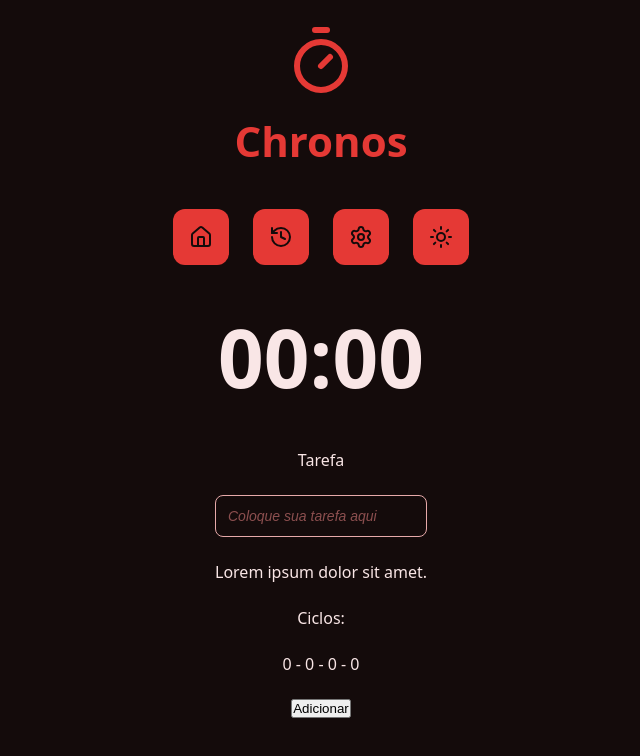
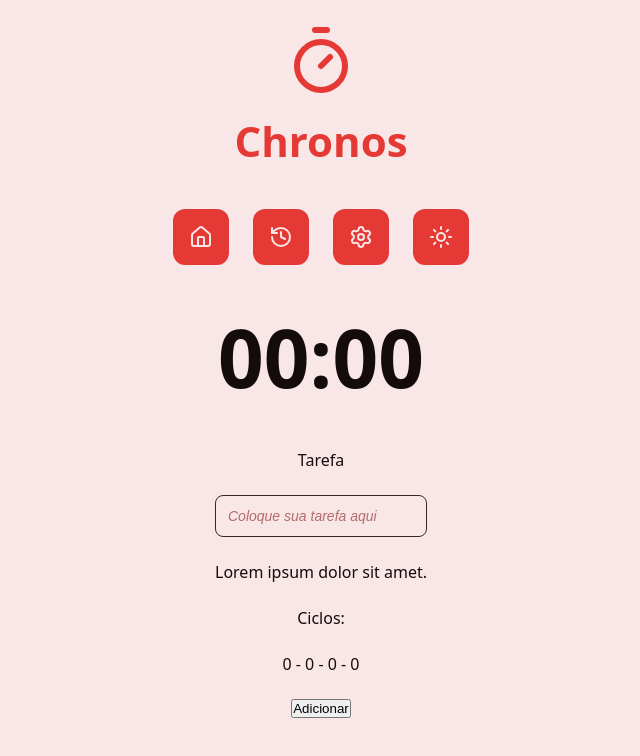
Before and after one commit to patrikrufino/chronos-pomodoro, a React (Vite) app: page / in a window 1280 px wide. Both pictures are taken after a click on the link 760 px from the left and 237 px from the top of the page. Shown: the top 756 px of the page, without its empty margins (319-959 px from the left). Built offline with nearby package versions, Linux system fonts and the light colour scheme.

Commit message:
✨ (Feat): Implementa troca entre temas - Implementa a troca entre o tema dark e o tema light ao clicar no botão correspondente do menu

```diff
--- a/src/components/Menu/index.tsx
+++ b/src/components/Menu/index.tsx
@@ -1,21 +1,73 @@
-import { HistoryIcon, HomeIcon, SettingsIcon, SunIcon } from "lucide-react";
+import {
+  HistoryIcon,
+  HomeIcon,
+  SettingsIcon,
+  SunIcon,
+  MoonIcon,
+} from "lucide-react";
 import styles from "./styles.module.css";
+import type { AvaliableThemes } from "../../types/AvaliableThemes";
+import { useState, useEffect } from "react";
 
 export function Menu() {
+  const [theme, setTheme] = useState<AvaliableThemes>(() => {
+    const storedTheme =
+      (localStorage.getItem("theme") as AvaliableThemes) || "dark";
+    return storedTheme;
+  });
+
+  useEffect(() => {
+    document.documentElement.setAttribute("data-theme", theme);
+    localStorage.setItem("theme", theme);
+  }, [theme]);
+
+  const actualThemeIcon = {
+    dark: <MoonIcon />,
+    light: <SunIcon />,
+  };
+
+  function handleToggleTheme(
+    event: React.MouseEvent<HTMLAnchorElement, MouseEvent>
+  ) {
+    event.preventDefault();
+    const newTheme = theme === "light" ? "dark" : "light";
+    setTheme(newTheme);
+  }
   return (
     <>
-      <nav className={styles.menu}>
-        <a className={styles.menuLink} href="#">
+      <nav className={styles.menu} aria-label="Menu principal">
+        <a
+          className={styles.menuLink}
+          href="#"
+          aria-label="Início"
+          title="Início"
+        >
           <HomeIcon />
         </a>
-        <a className={styles.menuLink} href="#">
+        <a
+          className={styles.menuLink}
+          href="#"
+          aria-label="Histórico"
+          title="Histórico"
+        >
           <HistoryIcon />
         </a>
-        <a className={styles.menuLink} href="#">
+        <a
+          className={styles.menuLink}
+          href="#"
+          aria-label="Configurações"
+          title="Configurações"
+        >
           <SettingsIcon />
         </a>
-        <a className={styles.menuLink} href="#">
-          <SunIcon />
+        <a
+          className={styles.menuLink}
+          href="#"
+          onClick={handleToggleTheme}
+          aria-label="Alternar tema"
+          title="Alternar tema"
+        >
+          {actualThemeIcon[theme]}
         </a>
       </nav>
     </>
--- a/src/styles/theme.css
+++ b/src/styles/theme.css
@@ -1,5 +1,5 @@
 :root {
-  --gray-100: #f9e6e6; /* Branco levemente avermelhado */
+  --gray-100: #f9e6e6;
   --gray-200: #f2cdcd;
   --gray-300: #e6a9a9;
   --gray-400: #b36b6b;
@@ -9,9 +9,9 @@
   --gray-800: #291717;
   --gray-900: #140b0b;
 
-  --primary-light: #ff867c; /* Tomate claro */
-  --primary: #e53935; /* Tomate */
-  --primary-dark: #ab000d; /* Tomate escuro */
+  --primary-light: #ff867c;
+  --primary: #e53935;
+  --primary-dark: #ab000d;
 
   --link-color: #ff6f61;
   --link-hover: #d84315;
@@ -35,3 +35,22 @@
   --disabled: #b36b6b;
   --text-disabled: #e6a9a9;
 }
+
+
+:root[data-theme='light'] {
+  --gray-100: #140b0b;
+  --gray-200: #291717;
+  --gray-300: #402424;
+  --gray-400: #8c4f4f;
+  --gray-500: #b36b6b;
+  --gray-600: #b36b6b;
+  --gray-700: #e6a9a9;
+  --gray-800: #f2cdcd;
+  --gray-900: #f9e6e6;
+
+  --text-default: #140b0b;
+  --text-muted: #402424;
+
+  --link-color: #ff6f61;
+  --link-hover: #d84315;
+}
--- /dev/null
+++ b/src/types/AvaliableThemes.ts
@@ -0,0 +1 @@
+export type AvaliableThemes = "light" | "dark";
```
